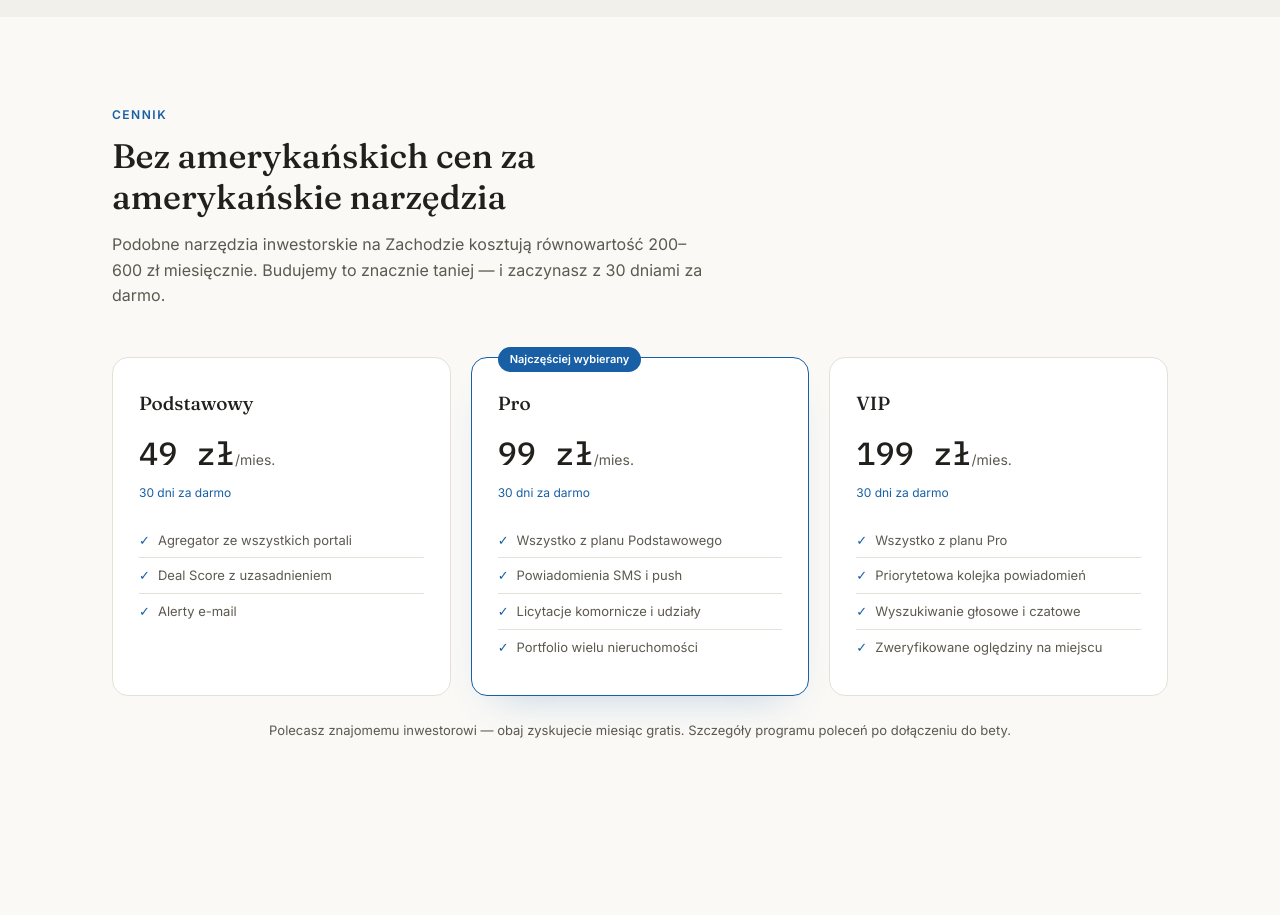
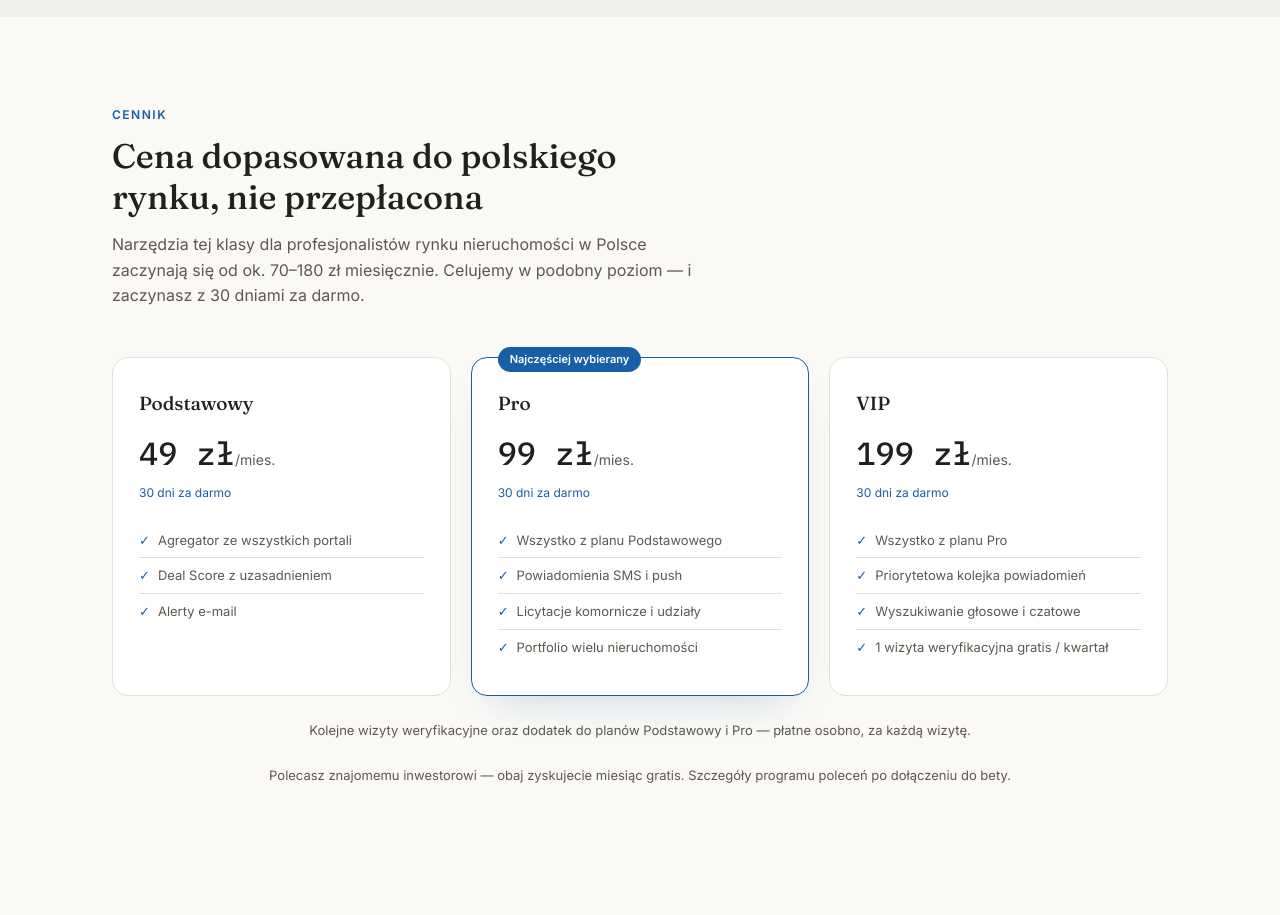
Before and after one commit to investrentkg/dealbase-radar-website, a plain HTML site: page index.html in a window 1280 px wide. Shown: the part 7720-8635 px from the top of the page. Drawn offline with Linux system fonts and the light colour scheme.

Commit message:
Adjust pricing framing to Polish market benchmark, protect margin on site visits

```diff
--- a/index.html
+++ b/index.html
@@ -838,8 +838,8 @@ document.querySelectorAll('.tab-btn').forEach(btn => {
   <div class="wrap">
     <div class="section-head">
       <span class="kicker">Cennik</span>
-      <h2>Bez amerykańskich cen za amerykańskie narzędzia</h2>
-      <p>Podobne narzędzia inwestorskie na Zachodzie kosztują równowartość 200–600 zł miesięcznie. Budujemy to znacznie taniej — i zaczynasz z 30 dniami za darmo.</p>
+      <h2>Cena dopasowana do polskiego rynku, nie przepłacona</h2>
+      <p>Narzędzia tej klasy dla profesjonalistów rynku nieruchomości w Polsce zaczynają się od ok. 70–180 zł miesięcznie. Celujemy w podobny poziom — i zaczynasz z 30 dniami za darmo.</p>
     </div>
     <div class="pricing-grid">
       <div class="price-card">
@@ -872,10 +872,11 @@ document.querySelectorAll('.tab-btn').forEach(btn => {
           <li>Wszystko z planu Pro</li>
           <li>Priorytetowa kolejka powiadomień</li>
           <li>Wyszukiwanie głosowe i czatowe</li>
-          <li>Zweryfikowane oględziny na miejscu</li>
+          <li>1 wizyta weryfikacyjna gratis / kwartał</li>
         </ul>
       </div>
     </div>
+    <div class="pricing-note">Kolejne wizyty weryfikacyjne oraz dodatek do planów Podstawowy i Pro — płatne osobno, za każdą wizytę.</div>
     <div class="pricing-note">Polecasz znajomemu inwestorowi — obaj zyskujecie miesiąc gratis. Szczegóły programu poleceń po dołączeniu do bety.</div>
   </div>
 </section>
@@ -897,6 +898,3 @@ document.querySelectorAll('.tab-btn').forEach(btn => {
 
 </body>
 </html>
-<!-- retry 1783095433 -->
-<!-- retry2 1783095523 -->
-<!-- retry3 1783095612 -->
```
